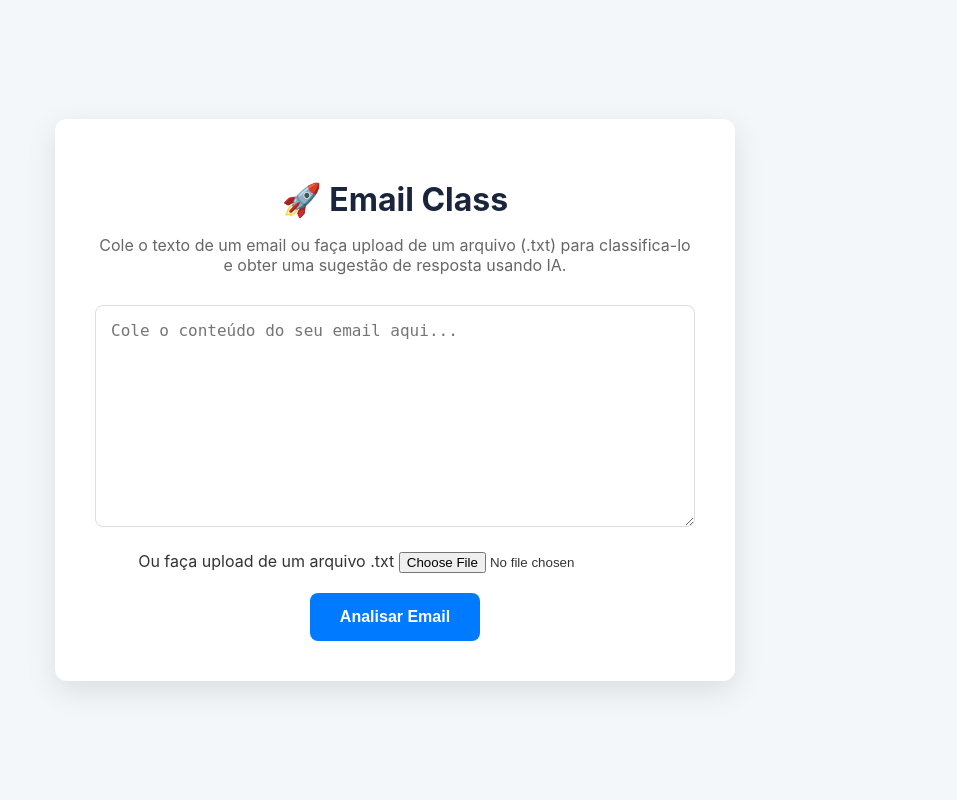
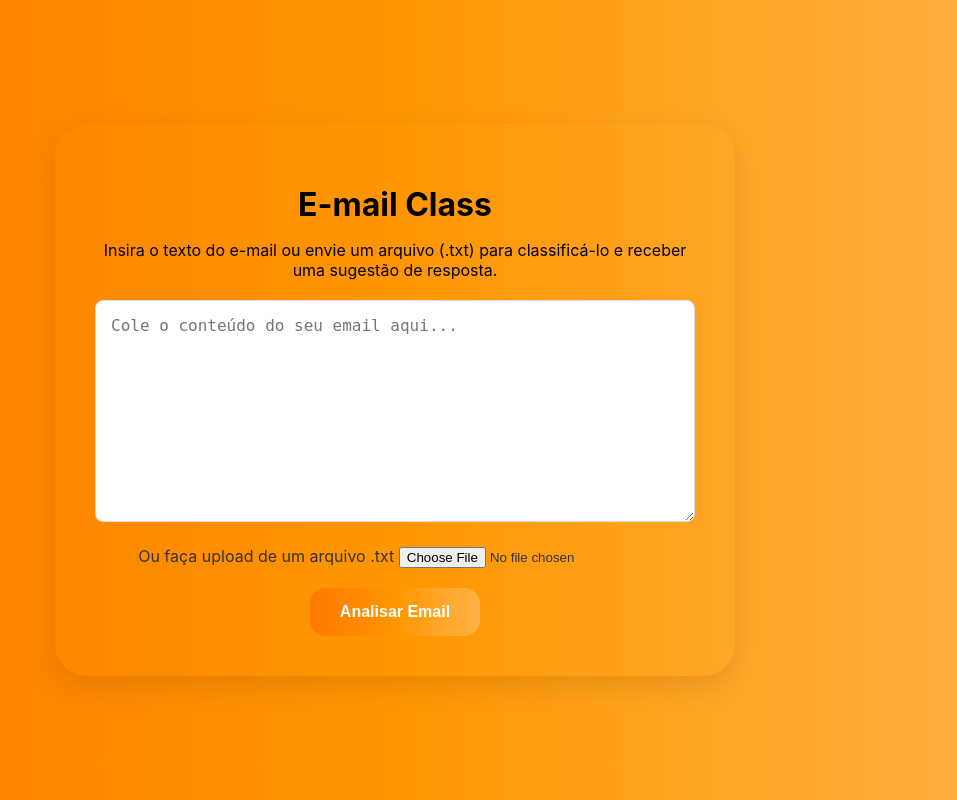
Before and after one commit to Alerreandro/Projeto-Case-Pratico-AutoU, a Django app: page / in a window 1280 px wide. Shown: the whole page, without its empty margins (245-1202 px from the left). Run offline with Django 5.2, Linux system fonts and the light colour scheme.

Commit message:
Correção no CSS e HTML

```diff
--- a/email_class/static/css/style.css
+++ b/email_class/static/css/style.css
@@ -1,6 +1,6 @@
 body {
     font-family: -apple-system, BlinkMacSystemFont, "Segoe UI", Roboto, Helvetica, Arial, sans-serif;
-    background-color: #f4f7f9;
+    background: linear-gradient(90deg, #FF7A00, #FF9600, #FFB347);
     color: #333;
     display: flex;
     justify-content: center;
@@ -10,23 +10,24 @@
 }
 
 .container {
-    background-color: white;
+    background-image: linear-gradient(to bottom right, #ffffff);
     padding: 40px;
     border-radius: 12px;
     box-shadow: 0 10px 30px rgba(0, 0, 0, 0.1);
     width: 100%;
     max-width: 600px;
     text-align: center;
+    border-radius:32px
 }
 
 header h1 {
-    color: #1a253c;
-    margin-bottom: 10px;
+    color: #000000;
+    margin-bottom: 7px;
 }
 
 header p {
-    color: #666;
-    margin-bottom: 30px;
+    color:  #000000;
+    margin-bottom: 20px;
 }
 
 #email-form textarea {
@@ -44,7 +45,7 @@
 }
 
 button {
-    background-color: #007bff;
+    background: linear-gradient(90deg, #FF7A00, #FF9600, #FFB347);
     color: white;
     border: none;
     padding: 15px 30px;
@@ -53,6 +54,7 @@
     font-weight: bold;
     cursor: pointer;
     transition: background-color 0.3s;
+    border-radius:16px
 }
 
 button:hover {
--- a/email_class/templates/email/email.html
+++ b/email_class/templates/email/email.html
@@ -7,16 +7,17 @@
     <meta name="viewport" content="width=device-width, initial-scale=1.0">
     <title>Email Class</title>
     <link rel="stylesheet" href="{% static 'css/style.css' %}">
+
 </head>
+
 
 <body>
 
     <div class="container">
         <header>
-            <h1>🚀 Email Class</h1>
-            <p>Cole o texto de um email ou faça upload de um arquivo (.txt) para classifica-lo e obter uma
-                sugestão de
-                resposta usando IA.</p>
+            <h1>E-mail Class</h1>
+            <p>Insira o texto do e-mail ou envie um arquivo (.txt) para classificá-lo e receber uma sugestão de
+                resposta.</p>
         </header>
 
         <form id="email-form">
--- a/requirements.txt
+++ b/requirements.txt
@@ -1,6 +1,6 @@
 Django
 google-generativeai
 python-decouple
-
+whitenoise
 python-dotenv
 whitenoise[brotli]
```
Also changed, not shown: 1 other file.
